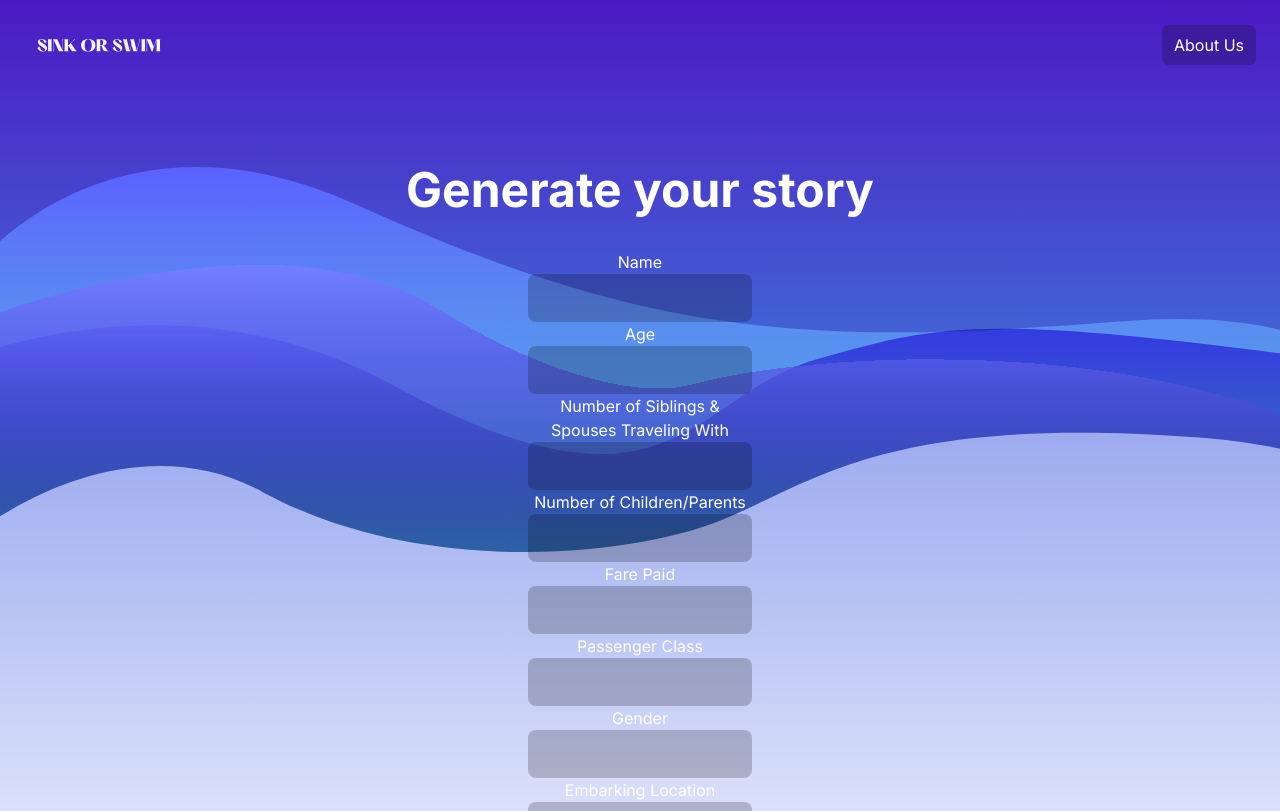
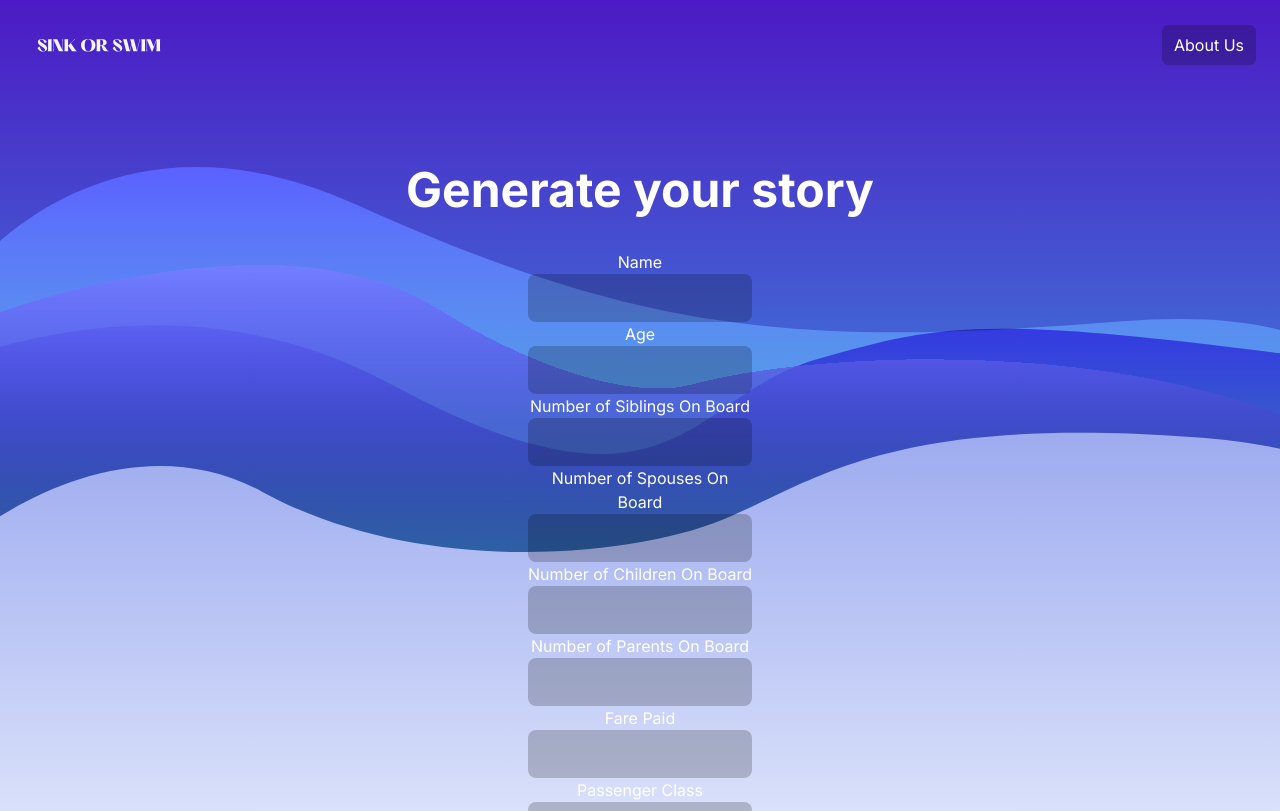
Before and after one commit to simon-quach/sink-or-swim, a Next.js app in the folder client/: page /generate in a window 1280 px wide. Shown: the top 811 px of the page. Built offline with nearby package versions, Linux system fonts and the light colour scheme.

Commit message:
Post works

```diff
--- a/client/app/generate/Form.tsx
+++ b/client/app/generate/Form.tsx
@@ -6,7 +6,23 @@ export default function Form() {
   // FUNCTIONS
   const handleSubmit = async (e: React.FormEvent<HTMLFormElement>) => {
     e.preventDefault();
-    axios.post(''); // Put your server route here
+    const form = e.target as HTMLFormElement;
+    let data = {
+      name: (form[0] as HTMLInputElement).value,
+      age: (form[1] as HTMLInputElement).value,
+      siblings: (form[2] as HTMLInputElement).value,
+      spouses: (form[3] as HTMLInputElement).value,
+      children: (form[4] as HTMLInputElement).value,
+      parents: (form[5] as HTMLInputElement).value,
+      fare: (form[6] as HTMLInputElement).value,
+      passengerClass: (form[7] as HTMLInputElement).value,
+      sex: (form[8] as HTMLInputElement).value,
+      embarkingLocation: (form[9] as HTMLInputElement).value,
+    }
+    console.log(data);
+    axios.post("http://localhost:5000/predict", data).then((res) => {
+      console.log(res);
+    })
   }
 
   return (
@@ -17,10 +33,16 @@ export default function Form() {
       <div className="">Age</div>
       <input type="number" className="bg-[rgba(0,0,0,0.2)] border-[2px] border-[rgba(0,0,0,0)] focus:ring-violet-500 focus:border-violet-500 focus:outline-none text-sm rounded-lg block p-3 text-center"/>
 
-      <div className="">Number of Siblings & Spouses Traveling With</div>
+      <div className="">Number of Siblings On Board</div>
       <input type="number" className="bg-[rgba(0,0,0,0.2)] border-[2px] border-[rgba(0,0,0,0)] focus:ring-violet-500 focus:border-violet-500 focus:outline-none text-sm rounded-lg block p-3 text-center"/>
 
-      <div className="">Number of Children/Parents</div>
+      <div className="">Number of Spouses On Board</div>
+      <input type="number" className="bg-[rgba(0,0,0,0.2)] border-[2px] border-[rgba(0,0,0,0)] focus:ring-violet-500 focus:border-violet-500 focus:outline-none text-sm rounded-lg block p-3 text-center"/>
+
+      <div className="">Number of Children On Board</div>
+      <input type="number" className="bg-[rgba(0,0,0,0.2)] border-[2px] border-[rgba(0,0,0,0)] focus:ring-violet-500 focus:border-violet-500 focus:outline-none text-sm rounded-lg block p-3 text-center"/>
+
+      <div className="">Number of Parents On Board</div>
       <input type="number" className="bg-[rgba(0,0,0,0.2)] border-[2px] border-[rgba(0,0,0,0)] focus:ring-violet-500 focus:border-violet-500 focus:outline-none text-sm rounded-lg block p-3 text-center"/>
 
       <div className="">Fare Paid</div>
```
Also changed, not shown: 1 other file (tests, documents, lock files or other folders).
